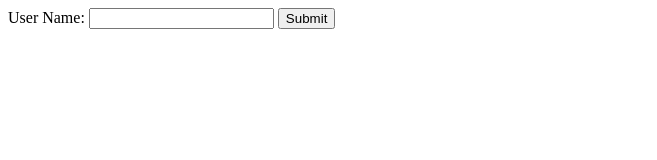
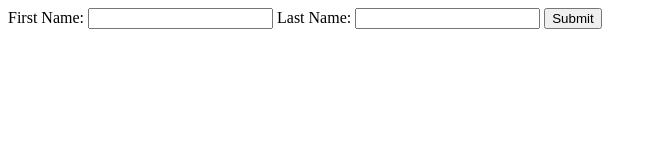
Before and after one commit to victorgau/python_crawler, a plain HTML site: page docs/form_get.html in a window 1280 px wide. Shown: the whole page, without its empty margins (0-657 px from the left). Drawn offline with Linux system fonts and the light colour scheme.

Commit message:
update html forms

```diff
--- a/docs/form_get.html
+++ b/docs/form_get.html
@@ -1,7 +1,8 @@
 <html>
 <body>
  <form action="handler" method="GET">
-   User Name: <input name="firstname" type="text" />
+   First Name: <input name="firstname" type="text" />
+   Last Name: <input name="lastname" type="text" />
    <input type="submit" value="Submit" />
  </form>
 </body>
```
Also changed, not shown: docs/form_post.html (+2 -1 lines).
